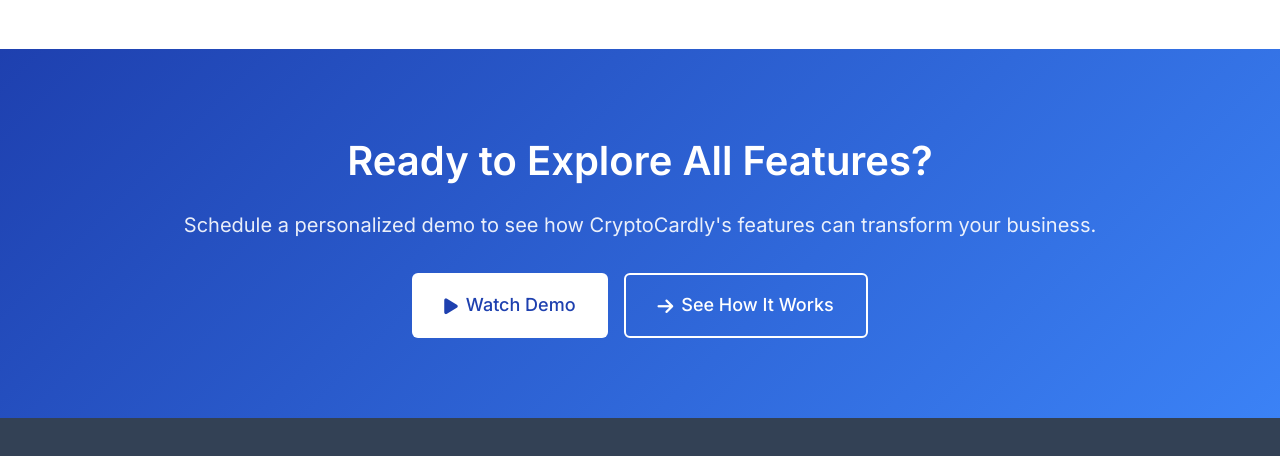
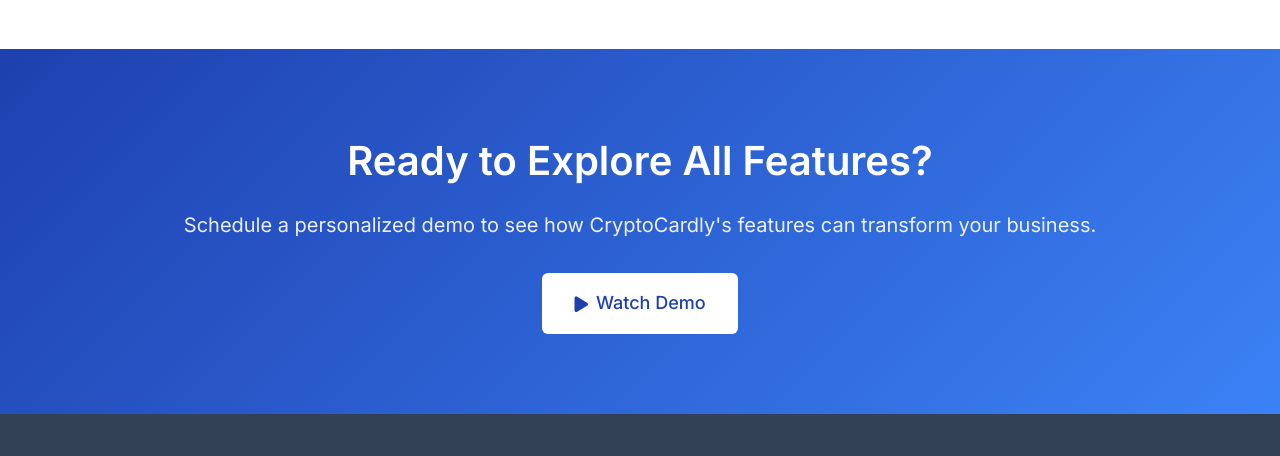
Before and after one commit to dotlabssuresh/cryptocardly, a plain HTML site: page features.html in a window 1280 px wide. Shown: the part 3314-3770 px from the top of the page. Drawn offline with Linux system fonts and the light colour scheme.

Commit message:
Remove remaining 'See How It Works' button from features page bottom CTA section

```diff
--- a/features.html
+++ b/features.html
@@ -351,10 +351,6 @@
                         <i class="fas fa-play"></i>
                         Watch Demo
                     </a>
-                    <a href="how-it-works.html" class="btn btn-secondary btn-lg">
-                        <i class="fas fa-arrow-right"></i>
-                        See How It Works
-                    </a>
                 </div>
             </div>
         </div>
```
